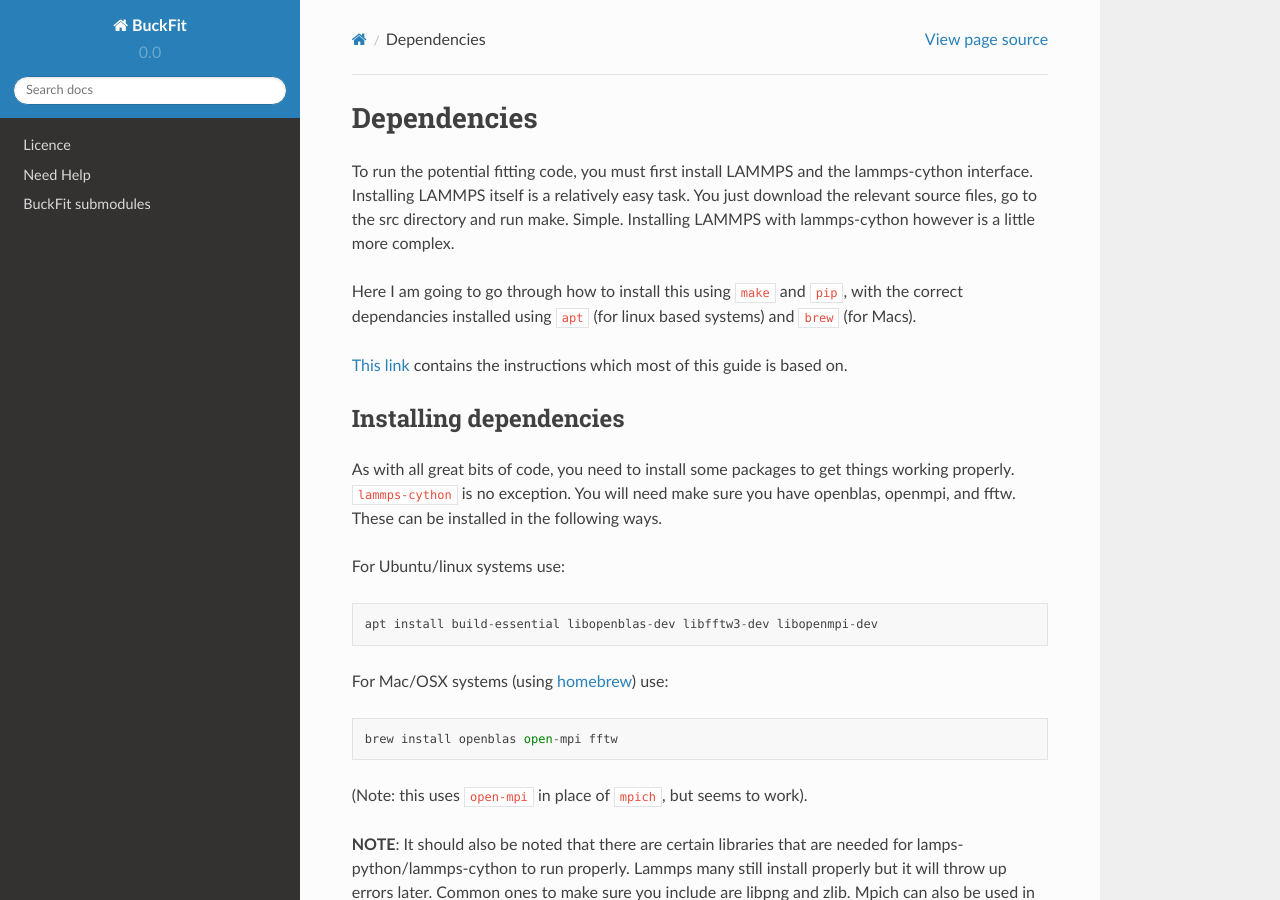
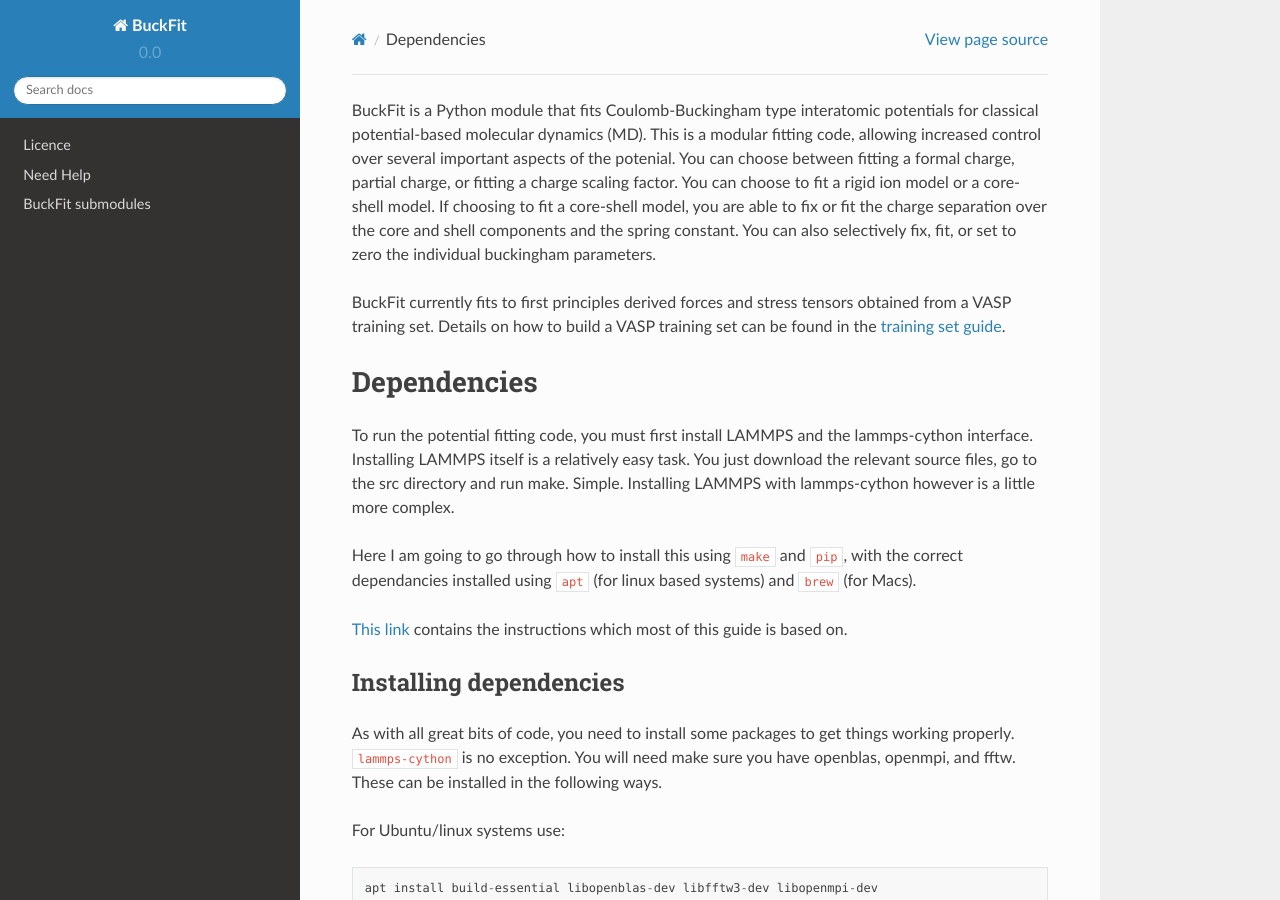
Before and after one commit to LMMorgan/PopOff, a Sphinx documentation site: the page built from docs/source/readme.rst, in a window 1280 px wide and 900 px high. Built offline with Sphinx 7.4.7 and the Read the Docs theme 2.0.0, drawn with Linux system fonts in a browser that asks for light colours.

Commit message:
add template for training set guide

```diff
--- a/docs/source/readme.rst
+++ b/docs/source/readme.rst
@@ -1,3 +1,10 @@
+
+BuckFit is a Python module that fits Coulomb-Buckingham type interatomic potentials for classical potential-based molecular dynamics (MD). This is a modular fitting code, allowing increased control over several important aspects of the potenial. You can choose between fitting a formal charge, partial charge, or fitting a charge scaling factor. You can choose to fit a rigid ion model or a core-shell model. If choosing to fit a core-shell model, you are able to fix or fit the charge separation over the core and shell components and the spring constant. You can also selectively fix, fit, or set to zero the individual buckingham parameters.
+
+BuckFit currently fits to first principles derived forces and stress tensors obtained from a VASP training set. Details on how to build a VASP training set can be found in the `training set guide`_.
+
+.. _training set guide: https://
+
 Dependencies
 ============
 
```
Also changed, not shown: userguides/trainingsetguide.md (added, +1 -0 lines).
